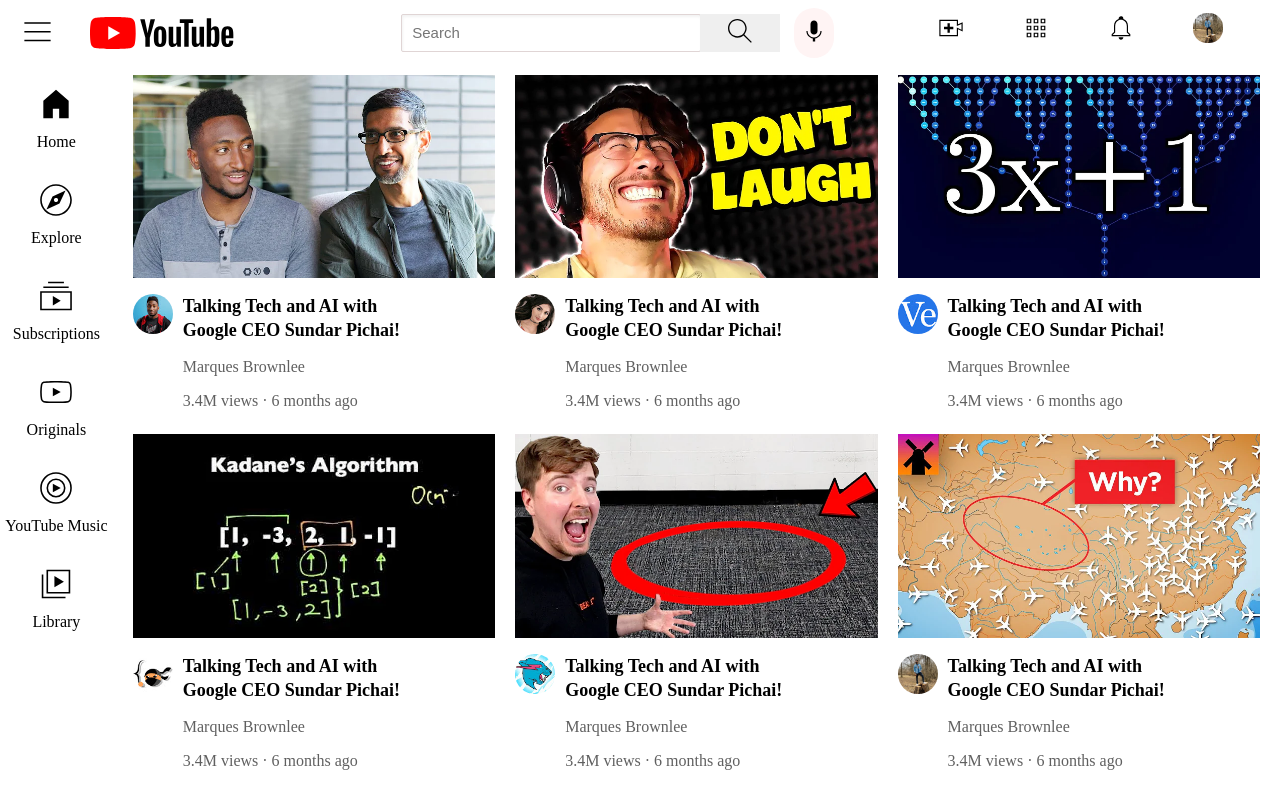
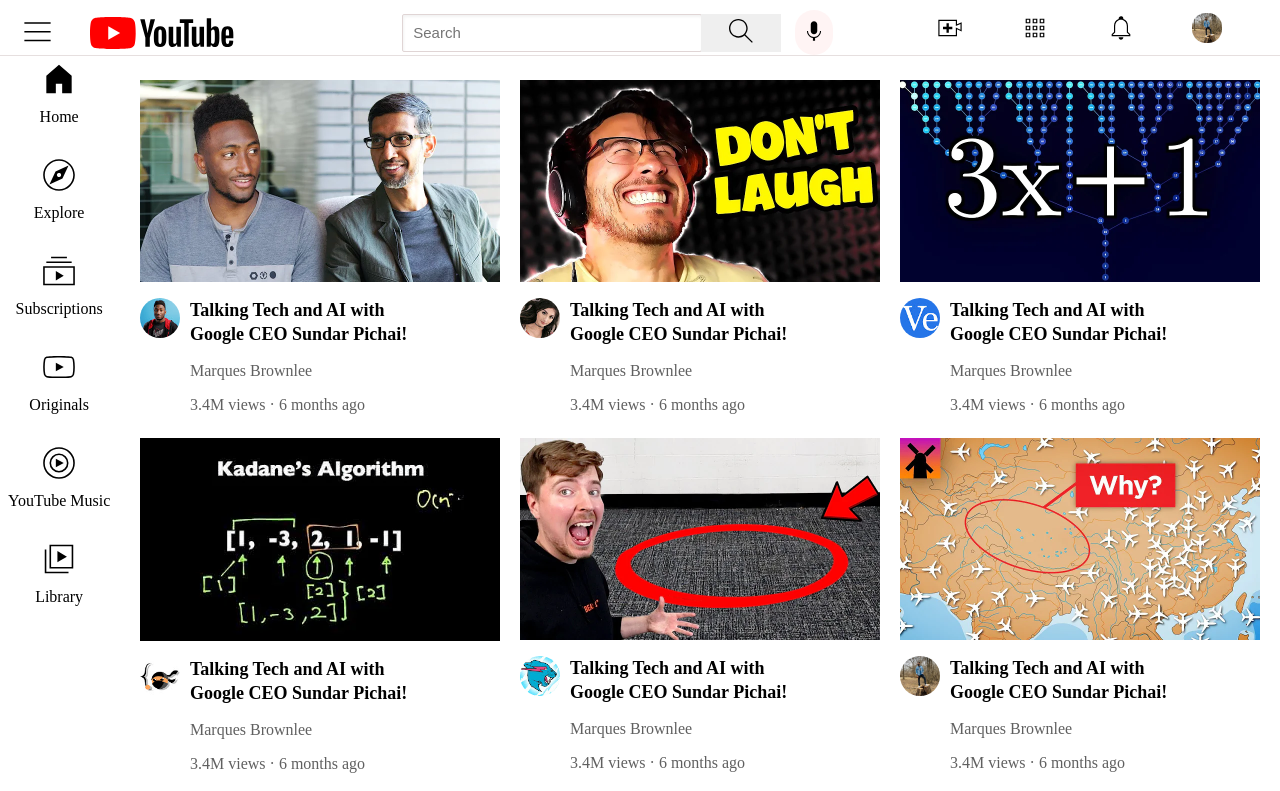
Before and after one commit to Anurag96/Anurag96.github.io, a plain HTML site: page HTML_PROJECT/YOUTUBE_PROJECT_2/youtube.html in a window 1280 px wide. Shown: the top 791 px of the page. Drawn offline with Linux system fonts and the light colour scheme.

Commit message:
Adding position to the header and sidebar

```diff
--- a/HTML_PROJECT/YOUTUBE_PROJECT_2/youtube.html
+++ b/HTML_PROJECT/YOUTUBE_PROJECT_2/youtube.html
@@ -8,6 +8,8 @@
   <style>
     body{
       margin: 0px;
+      padding-top: 80px;
+      padding-left: 140px;
     }
 .thumbnail {
   width:100%;
@@ -78,11 +80,19 @@ vertical-align: top;
   margin-bottom: 20px;;
 } */
 .header{
-  display:flex;
-  flex-direction: row;
-  justify-content: space-between;
-    margin-bottom: 20px;
+    display:flex;
+    flex-direction: row;
+    justify-content: space-between;
+    margin-bottom: 25px;
     height:55px;
+    position:fixed;
+    top: 0;
+    right: 0;
+    left: 0;
+    background-color:white;
+    border-bottom-width: 1px;
+    border-bottom-style: solid;
+    border-bottom-color:rgb(230, 223, 223);
 }
 .left-section{
 flex:1px;
@@ -137,7 +147,7 @@ flex-direction: row;
   flex:1;
 }
 .voice-search-icon{
-  height:28px;
+  height:26px;
 }
 .search-button{
   margin-right: 10px;
@@ -150,7 +160,7 @@ flex-direction: row;
 .voice-search-button{
   margin-right: 10px;
   margin-top: 10px;
-  height: 50px;
+  height: 45px;
   border-radius: 30px;
   border: none;
   background-color:rgb(255, 244, 244);
@@ -203,6 +213,10 @@ flex-direction: row;
   align-items:center;
   /* justify-content: space-between; */
   flex:1;
+  position:fixed;
+    top: 50px;
+    left:8px;
+    bottom:0px;
 }
 
   </style>
```
Also changed, not shown: HTML_PROJECT/YOUTUBE_PROJECT_2/position.html (+24 -3 lines).
